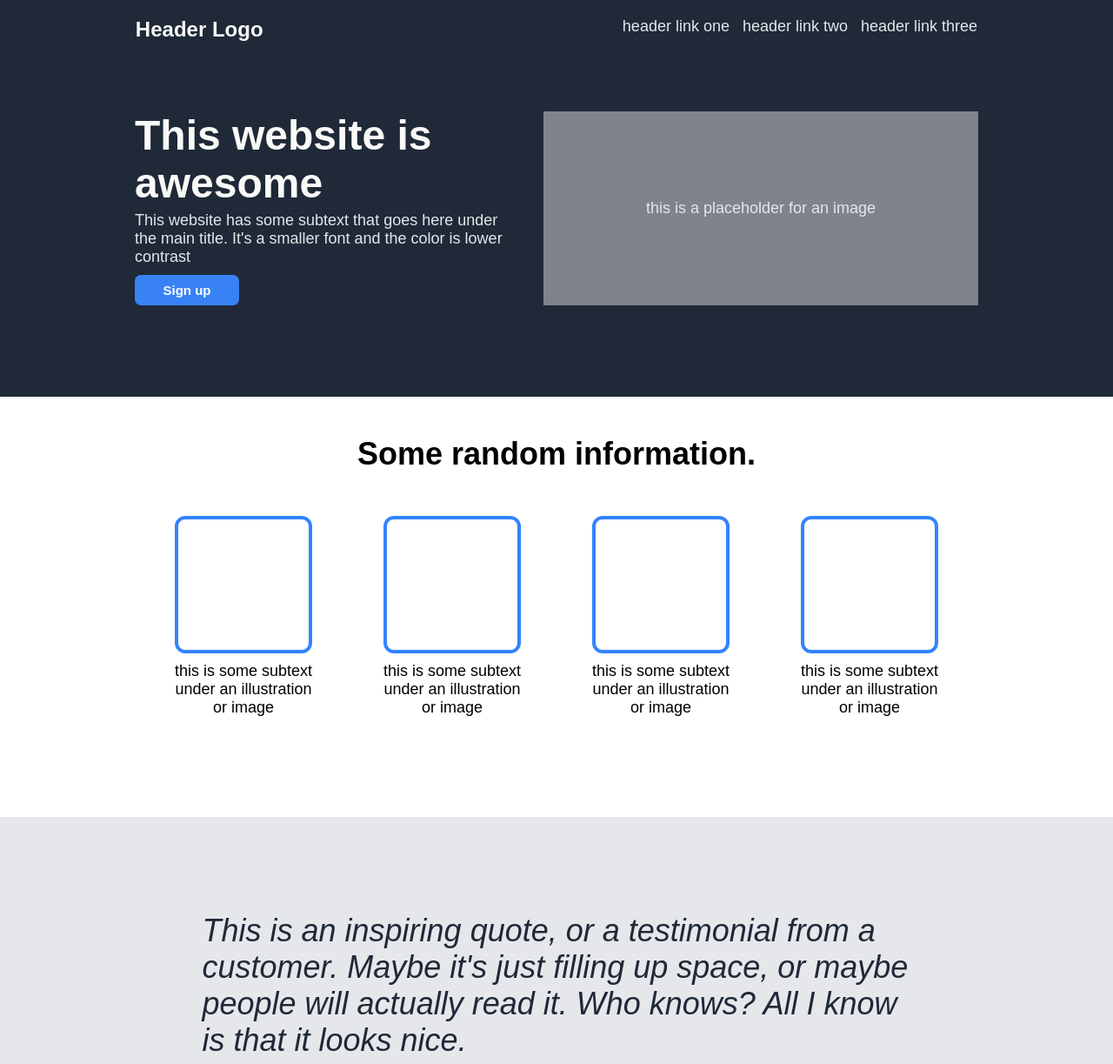
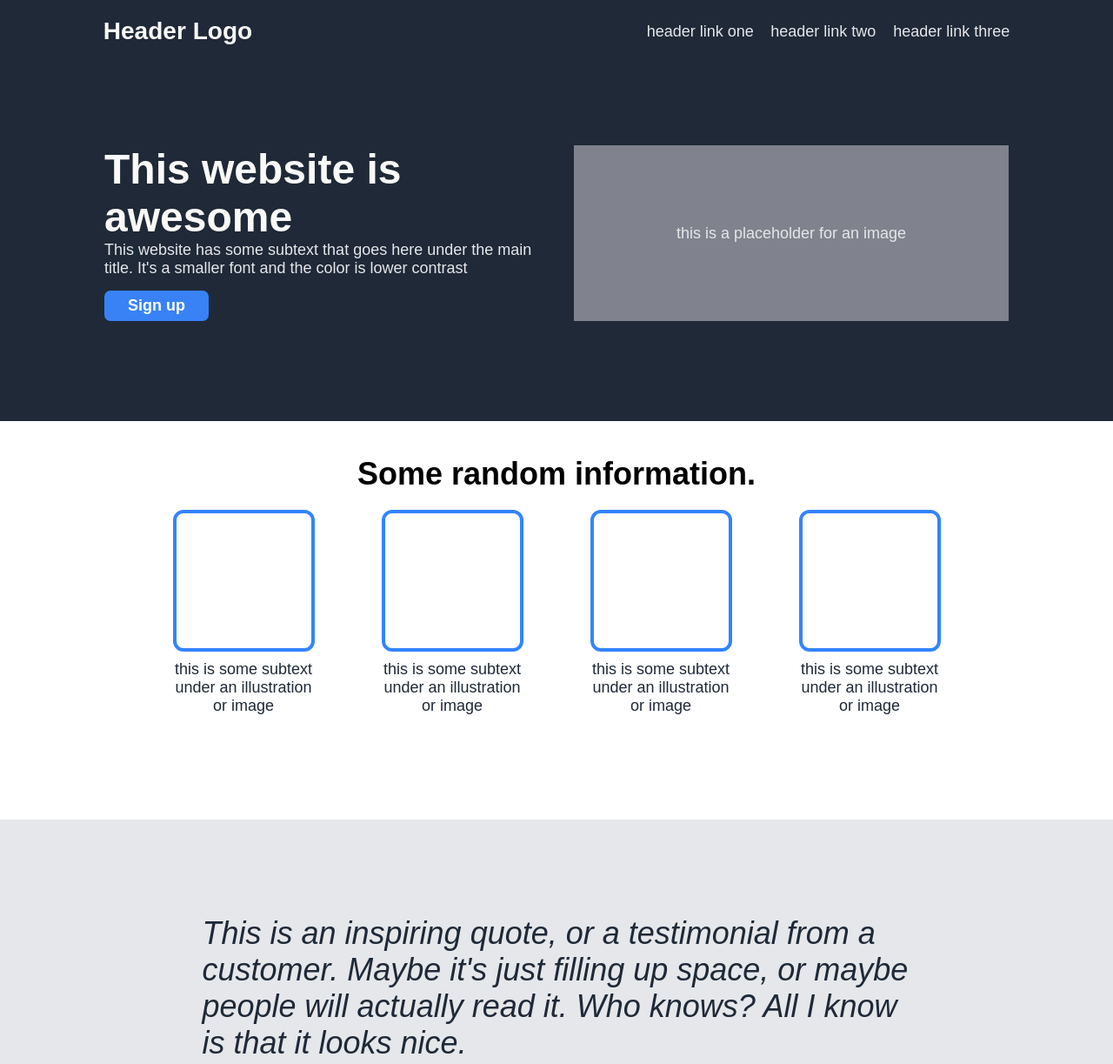
Before and after one commit to Light170/Landing-Page, a plain HTML site: page index.html in a window 1280 px wide. Shown: the top 1223 px of the page at 87% size. Drawn offline with Linux system fonts and the light colour scheme.

Commit message:
Reorganize code structure for better maintainability and organization

```diff
--- a/index.html
+++ b/index.html
@@ -8,68 +8,64 @@
     <title>Landing page</title>
   </head>
   <body>
-    <div class="main">
-      <div class="header-one">
-        <div class="logo">
-          Header Logo
+    <div class="container">
+      <header>
+        <div class="logo"> <h3> Header Logo </h3> </div>
+        <nav>
+          <a href="#"> header link one</a>
+          <a href="#"> header link two </a>
+          <a href="#"> header link three</a>
+        </nav>
+      </header>
+        <section class="hero">
+          <div class="left">
+            <h1>This website is awesome</h1>
+            <p>This website has some subtext that goes here under the
+               main title. It's a smaller font and the color is lower contrast </p>
+            <button type="button"> Sign up</button>
+          </div>
+          <div class="right"> this is a placeholder for an image </div>
         </div>
-        <div class="links">
-          <ul>
-            <li><a href="#">header link one</a></li>
-            <li><a href="#">header link two </a></li>
-            <li><a href="#">header link three</a></li>
-          </ul>
+    <main>
+      <section class="information">
+        <h2> Some random information. </h2>
+        <div class="images">
+          <div class="container">
+            <div class="image"> </div>
+            <p> this is some subtext under an illustration or image </p>
+          </div>
+          <div class="container">
+            <div class="image"> </div>
+            <p> this is some subtext under an illustration or image </p>
+          </div>
+          <div class="container">
+            <div class="image"> </div>
+            <p> this is some subtext under an illustration or image </p>
+          </div>
+          <div class="container">
+            <div class="image"> </div>
+            <p> this is some subtext under an illustration or image </p>
+          </div>
         </div>
-      </div>
-      <div class="header-two">
-        <div class="hero">
-          <h1>This website is awesome</h1>
-          <div class="sub-hero">This website has some subtext that goes here under the
-                                main title. It's a smaller font and the color is lower contrast
-          </div>
-          <button class="sign-up"> Sign up</button>
-        </div>
-        <div class="placeholder"> this is a placeholder for an image </div>
-      </div>
-    </div>
-    <div class="information">
-      <h2> Some random information. </h2>
-      <div class="images">
-        <div class="image-container">
-          <div class="image"> </div>
-          <div class="sub-text"> this is some subtext under an illustration or image </div>
-        </div>
-        <div class="image-container">
-          <div class="image"> </div>
-          <div class="sub-text"> this is some subtext under an illustration or image </div>
-        </div>
-        <div class="image-container">
-          <div class="image"> </div>
-          <div class="sub-text"> this is some subtext under an illustration or image </div>
-        </div>
-        <div class="image-container">
-          <div class="image"> </div>
-          <div class="sub-text"> this is some subtext under an illustration or image </div>
-        </div>
-      </div>
-    </div>
-    <div class="quote">
-      <div class="the-quote"> This is an inspiring quote, or a testimonial from
+      </section>
+      <section class="quote">
+        <blockquote> This is an inspiring quote, or a testimonial from
             a customer. Maybe it's just filling up space, or maybe
             people will actually read it. Who knows? All I know
             is that it looks nice.
-      </div>
-      <div class="credit"> -Thor, God of Thunder </div>
-    </div>
-    <div class="action">
-      <div class="box">
-        <div class="text">
-          <div class="title">Call to action! It's time!</div>
-          <div class="sub-action">Sign up for our product by clicking that button right over there!</div>
-        </div>
-        <button class="sign-up-2"> Sign up </button>
-      </div>
-    </div>
-    <div class="copyright"> Copyright &copy; Light170 2024</div>
+        </blockquote>
+        <p> -Thor, God of Thunder </p>
+      </section>
+      <section class="action">
+          <div class="text">
+            <div class="title">Call to action! It's time!</div>
+            <p>Sign up for our product by clicking that button right over there!</p>
+          </div>
+          <button type="button"> Sign up </button>
+      </section>
+    </main>
+
+      <footer> <p>Copyright &copy; Light170 2024<p>
+    </container>
   </body>
 </html>
--- a/style.css
+++ b/style.css
@@ -1,23 +1,25 @@
-html, body {
-    display: flex;
-    flex-direction: column;
-    justify-content: flex;
-    height: 100%;
+* {
+    padding: 0;
     margin: 0;
+}
+
+body {
     font-family: Arial, Helvetica, sans-serif;
 }
 
-body {
-    flex: 1;
+.container {
+    display: flex;
+    flex-direction: column;
 }
 
-.main {
+header {
     display: flex;
-    flex-direction:column;
+    justify-content: center;
+    align-items: center;
     background-color:#1F2937;
     color: white;
-    padding: 20px;
-
+    padding-top: 20px;
+    gap: 430px;
 
 }
 
@@ -25,30 +27,24 @@ body {
     font-size: 24px;
     font-weight: bold;
     color: #F9FAF8;
-    width: 150px;
+    width: 180px;
 }
 
-ul {
-    list-style-type: none;
+nav a {
+    text-decoration: none;
     margin: 0;
     padding: 0;
-    display: flex;
-    gap: 15px;
+    margin-left: 15px;
+    font-size: 18px;
+    color: #E5E7EB;
 }
 
-.links {
-    max-width: 410px;
-}
-
-.links a {
-    text-decoration: none;
-    color: #E5E7EB;
-    font-size: 18px;
-}
-
-h1 {
-    padding: 0;
-    margin: 0;
+.hero {
+    display: flex;
+    justify-content: center;
+    gap: 40px;
+    background-color:#1F2937;
+    padding: 115px;
 }
 
 .hero h1 {
@@ -57,28 +53,13 @@ h1 {
     color: #F9FAF8;
 }
 
-.header-one {
-    display: flex;
-    justify-content: center;
-    gap: 410px;
 
+.hero p {
+    font-size: 18px;
+    color: #E5E7EB;
 }
 
-.hero {
-    width: 430px;
-    display: flex;
-    flex-direction: column;
-    gap: 5px;
-}
-
-.sub-hero {
-    font-size: 18px;
-    color: #E5E7EB;
-    margin: 0;
-    padding: 0;
-}
-
-.placeholder {
+.hero .right {
     width: 500px;
     background-color: rgb(128, 130, 141);
     color: #E5E7EB;
@@ -89,20 +70,24 @@ h1 {
 
 }
 
-.header-two {
-    margin-top: 80px;
-    margin-bottom: 85px;
+.hero .left {
+    width: 500px;
+}
+
+main {
     display: flex;
+    flex-direction: column;
     justify-content: center;
-    gap: 40px;
+    align-items: center;
+    width: 100%;
 }
 
 .information {
     display: flex;
     flex-direction: column;
     align-items: center;
-    margin: 15px;
-    padding-bottom: 80px;
+    padding-top: 40px;
+    padding-bottom: 100px;
 }
 
 .information h2 {
@@ -117,13 +102,13 @@ h1 {
 }
 
 .image {
-    height: 150px;
-    width: 150px;
+    height: 155px;
+    width: 155px;
     border: 4px solid rgb(51, 132, 255);
     border-radius: 12px;
 }
 
-.image-container {
+.images .container {
     display: flex;
     flex-direction: column;
     gap: 10px;
@@ -133,13 +118,13 @@ h1 {
 
 }
 
-.sub-text  {
+.images .container p  {
     font-size: 18px;
-    color: rgb(0, 0, 0);
+    color: #1f2937;
 
 }
 
-.sign-up, .sign-up-2 {
+.hero button, .action button {
     width: 120px;
     height: 35px;
     border-radius: 7px;
@@ -147,12 +132,16 @@ h1 {
     color: white;
     border: 2px solid #3882F6;;
     font-weight: bold;
-    font-size: 15px;
-    margin-top: 5px;
+    font-size: 18px;
+    cursor: pointer;
 
 }
 
-.sign-up-2 {
+.hero button {
+    margin-top: 15px;
+}
+
+.action button {
     border: 2px solid white;
 }
 
@@ -165,23 +154,25 @@ h1 {
     padding-top: 100px;
     padding-bottom: 85px;
     text-align: center;
+    width: 100%;
+
 }
 
-.the-quote {
+.quote blockquote {
     font-style: italic;
     font-size: 36px;
-    color: #1F2937;
     width: 815px;
     margin: 10px;
     text-align: left;
+    color: #1F2937;
 }
 
-.credit {
+.quote p {
     display: flex;
     text-align: right;
     margin-left: 550px;
     font-weight: bold;
-    font-size: 22px;
+    font-size: 25px;
 
 }
 
@@ -189,42 +180,37 @@ h1 {
     display: flex;
     justify-content: center;
     align-items: center;
-}
-
-.box {
     background-color: #3882F6;
     border: 1px solid #3882F6 ;
     border-radius: 7px;
-    margin: 90px;
-    width: 1050px;
-    height: 140px;
+    margin: 100px;
+    width: 70rem;
+    height: 150px;
     display: flex;
     justify-content: space-around;
     align-items: center;
 }
 
-.text {
-    display: flex;
-    flex-direction: column;
-}
-
 .title {
     font-weight: 600;
-    font-size: 22px;
+    font-size: 23px;
     color: #f3f7ff;
 }
 
-.sub-action {
+.text p {
     color: #E5E7EB ;
     font-size: 18px;
 }
 
-.copyright {
+footer {
     display: flex;
     justify-content: center;
     align-items: center;
     background-color:#1F2937;
-    color: white;
+    padding: 40px;
+    color: #e5e7eb;
+}
+
+footer p {
     font-size: 18px;
-    padding: 40px;
 }
```
